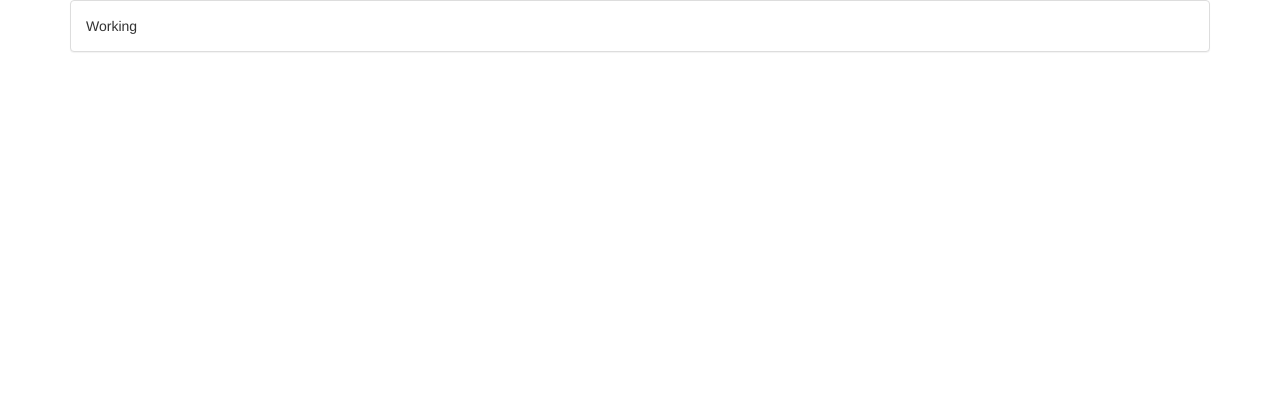
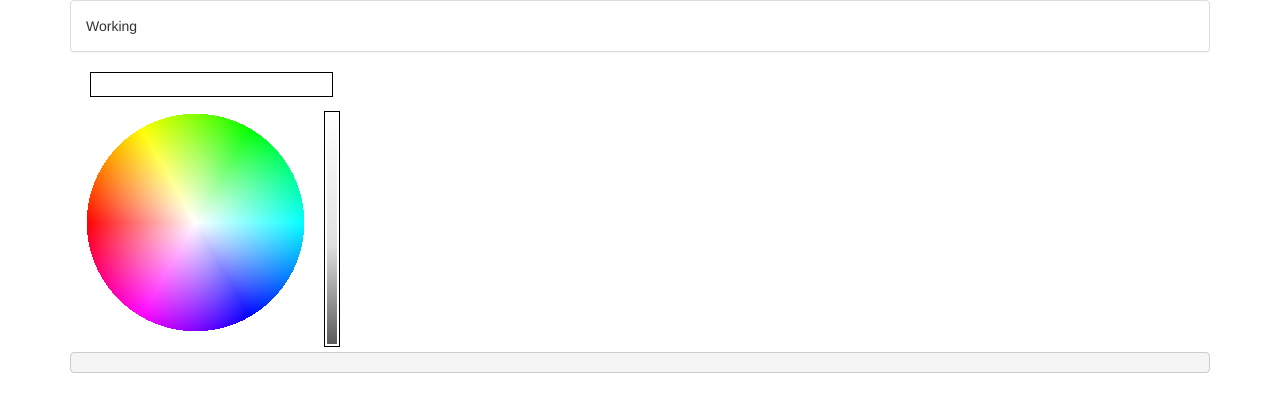
Before and after one commit to MartinRandall/ColemanLighting, a website: page index.html in a window 1280 px wide. Drawn offline with Linux system fonts and the light colour scheme.

Commit message:
Added colour wheel prototype

```diff
--- /dev/null
+++ b/css/app.css
@@ -0,0 +1,51 @@
+body{ background-color: white; }
+
+div.colorpicker{
+    min-width:300px;
+}
+
+section * {
+    -webkit-user-select: none;
+    -moz-user-select: none;
+    -ms-user-select: none;
+    -o-user-select: none;
+    user-select: none;
+}
+section {
+    display:inline-block;
+}
+.colorwheel #colorwheel {
+    height:200px;
+    width:200px;
+    cursor: cell;
+}
+.colorwheel #colorblock {
+    width: 97%;
+    height:25px;
+    margin:0px auto;
+    border:1px solid black;
+    margin-left:8%;
+}
+.colorwheel #surface {
+    display:block;
+}
+
+#gamma_wrapper {
+    background-color: white;
+    padding:2px;
+    border:1px solid black;
+    cursor:vertical-text;
+}
+
+#gamma_slider {
+    width:10px;
+    height:180px;
+    cursor: vertical-text;
+    background: -moz-linear-gradient(top,  rgba(0,0,0,0) 0%, rgba(0,0,0,0.12) 57%, rgba(0,0,0,0.18) 62%, rgba(0,0,0,0.65) 100%); /* FF3.6+ */
+    background: -webkit-gradient(linear, left top, left bottom, color-stop(0%,rgba(0,0,0,0)), color-stop(57%,rgba(0,0,0,0.12)), color-stop(62%,rgba(0,0,0,0.18)), color-stop(100%,rgba(0,0,0,0.65))); /* Chrome,Safari4+ */
+    background: -webkit-linear-gradient(top,  rgba(0,0,0,0) 0%,rgba(0,0,0,0.12) 57%,rgba(0,0,0,0.18) 62%,rgba(0,0,0,0.65) 100%); /* Chrome10+,Safari5.1+ */
+    background: -o-linear-gradient(top,  rgba(0,0,0,0) 0%,rgba(0,0,0,0.12) 57%,rgba(0,0,0,0.18) 62%,rgba(0,0,0,0.65) 100%); /* Opera 11.10+ */
+    background: -ms-linear-gradient(top,  rgba(0,0,0,0) 0%,rgba(0,0,0,0.12) 57%,rgba(0,0,0,0.18) 62%,rgba(0,0,0,0.65) 100%); /* IE10+ */
+    background: linear-gradient(to bottom,  rgba(0,0,0,0) 0%,rgba(0,0,0,0.12) 57%,rgba(0,0,0,0.18) 62%,rgba(0,0,0,0.65) 100%); /* W3C */
+    filter: progid:DXImageTransform.Microsoft.gradient( startColorstr='#00000000', endColorstr='#a6000000',GradientType=0 ); /* IE6-9 */
+}
--- a/index.html
+++ b/index.html
@@ -4,6 +4,7 @@
     <meta charset="UTF-8">
     <title>Lighting</title>
     <link rel="stylesheet" href="bower_components/bootstrap/dist/css/bootstrap.css"/>
+    <link rel="stylesheet" href="css/app.css" />
 </head>
 <body>
     <div class="container">
@@ -12,6 +13,144 @@
                 Working
             </div>
         </div>
+
+        <div class="colorpicker">
+            <section class="colorwheel">
+                <div id="colorblock"></div>
+
+                <article id="colorwheel">
+                    <canvas id="surface"></canvas>
+                </article>
+            </section>
+
+            <section id="gamma_wrapper">
+                <article id="gamma_slider"></article>
+            </section>
+        </div>
+
+        <pre id="color_selection"></pre>
     </div>
+
+    <script language="JavaScript">
+        var config = {
+            size: 250
+        };
+
+        (function(){
+            document.getElementById('colorwheel').style.height = config.size+"px";
+            document.getElementById('colorwheel').style.width = config.size+"px";
+            document.getElementById('gamma_slider').style.height = (config.size-20)+"px";
+        })();
+
+        /* render color wheel canvas#surface */
+        (function () {
+            var el = document.getElementById('surface'),
+                    context = el.getContext('2d'),
+                    width = el.parentNode.offsetWidth,
+                    height = el.parentNode.offsetHeight,
+                    cx = width / 2,
+                    cy = height / 2,
+                    radius = width / 2.3,
+                    imageData,
+                    pixels,
+                    hue, sat, value,
+                    i = 0,
+                    x, y, rx, ry, d,
+                    f, g, p, u, v, w, rgb;
+
+            el.width = width;
+            el.height = height;
+            imageData = context.createImageData(width, height);
+            pixels = imageData.data;
+
+            for (y = 0; y < height; y = y + 1) {
+                for (x = 0; x < width; x = x + 1, i = i + 4) {
+                    rx = x - cx;
+                    ry = y - cy;
+                    d = rx * rx + ry * ry;
+                    if (d < radius * radius) {
+                        hue = 6 * (Math.atan2(ry, rx) + Math.PI) / (2 * Math.PI);
+                        sat = Math.sqrt(d) / radius;
+                        g = Math.floor(hue);
+                        f = hue - g;
+                        u = 255 * (1 - sat);
+                        v = 255 * (1 - sat * f);
+                        w = 255 * (1 - sat * (1 - f));
+                        pixels[i] = [255, v, u, u, w, 255, 255][g];
+                        pixels[i + 1] = [w, 255, 255, v, u, u, w][g];
+                        pixels[i + 2] = [u, u, w, 255, 255, v, u][g];
+                        pixels[i + 3] = 255;
+                    } else {
+                        pixels[i] = 255;
+                        pixels[i + 1] = 255;
+                        pixels[i + 2] = 255;
+                        pixels[i + 3] = 255;
+                    }
+                }
+            }
+
+            context.putImageData(imageData, 0, 0);
+        })();
+
+        /* some globals */
+        var color_selection;
+        var rgb = [255, 255, 255, 255];
+        var gamma = 1;
+
+        /* bind click to #surface to set rgb and color_selection
+         * bind click to #gamma_slider to set gamma value for color
+         * finally display changes in #colorblock
+         */
+        (function () {
+            var el = document.getElementById('surface');
+
+            el.addEventListener('click', function (e) {
+
+                var x = e.pageX - el.offsetLeft;
+                var y = e.pageY - el.offsetTop;
+
+                data = el.getContext('2d').getImageData(x, y, 1, 1).data;
+                console.log(data[0] + ',' + data[1] + ',' + data[2]);
+
+                rgb = data;
+
+                var hex = "#" + ("000000" + rgbToHex(data[0] * gamma, data[1] * gamma, data[2] * gamma)).slice(-6);
+                color_selection = hex;
+                document.getElementById('colorblock').style.backgroundColor = color_selection;
+                document.getElementById('color_selection').innerHTML = color_selection;
+            }, true);
+
+            var gamma_slider = document.getElementById('gamma_wrapper');
+
+            gamma_slider.addEventListener('click',function(e){
+                var y = e.pageY - gamma_slider.offsetTop;
+                var gamma_val = y / parseFloat(gamma_slider.clientHeight);
+
+                //alert(1-gamma_val);
+
+                gamma_val = parseFloat(1.15-gamma_val);
+
+                if(gamma_val > 1){
+                    gamma = 1;
+                }else{
+                    gamma = gamma_val;
+                }
+
+                var hex = "#" + ("000000" + rgbToHex(rgb[0] * gamma, rgb[1] * gamma, rgb[2] * gamma)).slice(-6);
+
+                color_selection = hex;
+
+                document.getElementById('colorblock').style.backgroundColor = color_selection;
+                document.getElementById('color_selection').innerHTML = color_selection;
+            });
+
+        })();
+
+        /* Utilities */
+        function rgbToHex(r, g, b) {
+            if (r > 255 || g > 255 || b > 255) throw "Invalid color component";
+            return ((r << 16) | (g << 8) | b).toString(16);
+        }
+    </script>
 </body>
 </html>
```
